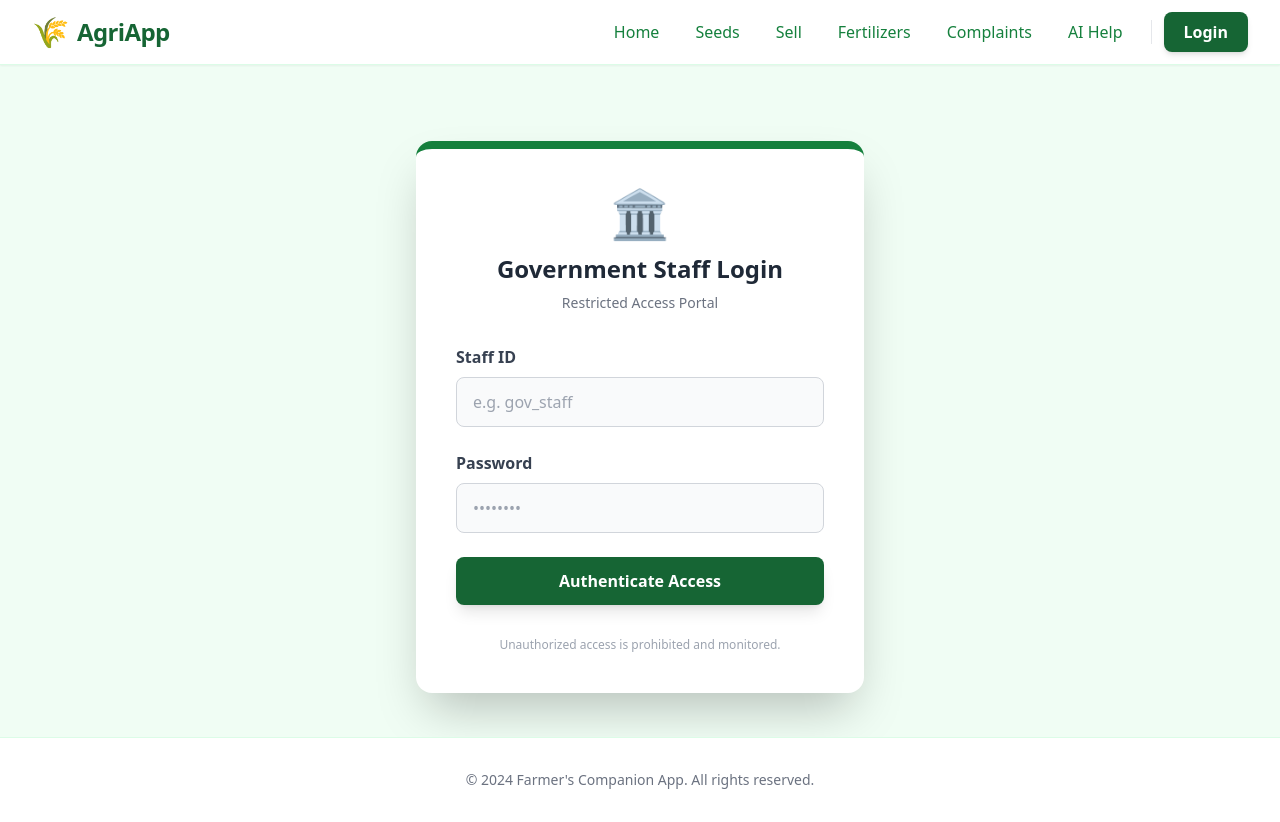
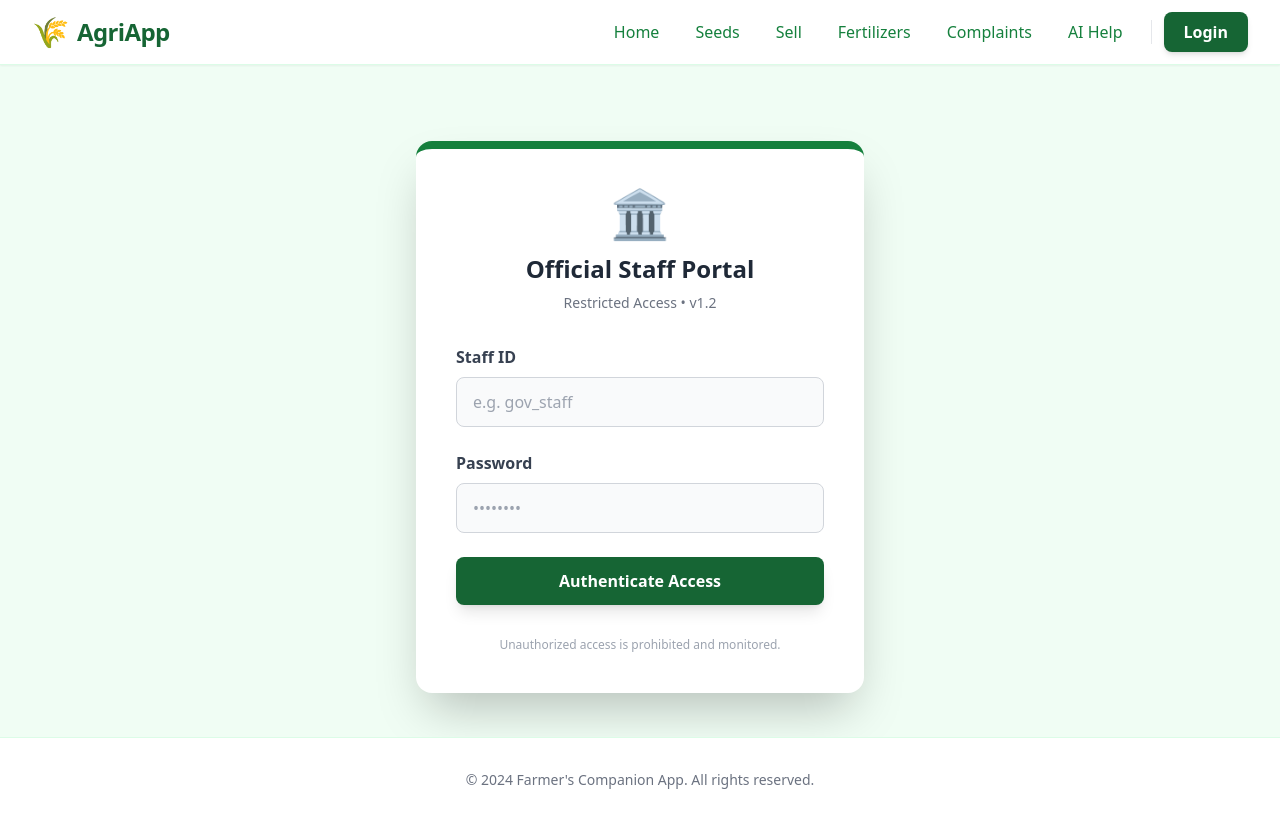
Before and after one commit to holland1024/farmer-helper, a React (Vite) app in the folder client/: page /#/login in a window 1280 px wide. Built offline with nearby package versions, Linux system fonts and the light colour scheme; no server answers; a web font is replaced by a local one.

Commit message:
Update login page title to verify deployment v1.2

```diff
--- a/client/src/components/StaffLogin.jsx
+++ b/client/src/components/StaffLogin.jsx
@@ -26,8 +26,8 @@ function StaffLogin({ setIsAuthenticated }) {
             <div className="bg-white p-6 md:p-10 rounded-2xl shadow-2xl w-full max-w-md border-t-8 border-green-700">
                 <div className="text-center mb-8">
                     <span className="text-5xl block mb-4">🏛️</span>
-                    <h2 className="text-2xl font-bold text-gray-800">Government Staff Login</h2>
-                    <p className="text-gray-500 text-sm mt-2">Restricted Access Portal</p>
+                    <h2 className="text-2xl font-bold text-gray-800">Official Staff Portal</h2>
+                    <p className="text-gray-500 text-sm mt-2">Restricted Access • v1.2</p>
                 </div>
 
                 {error && (
```
